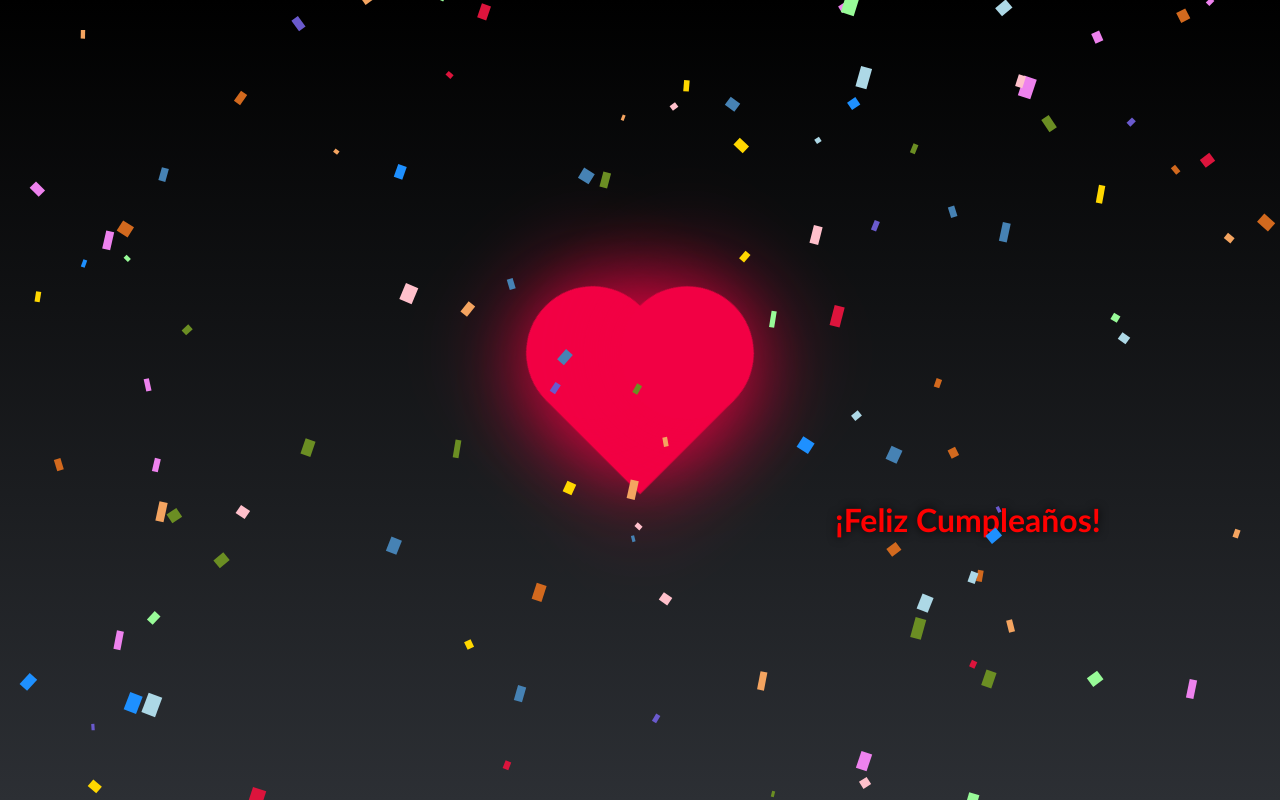
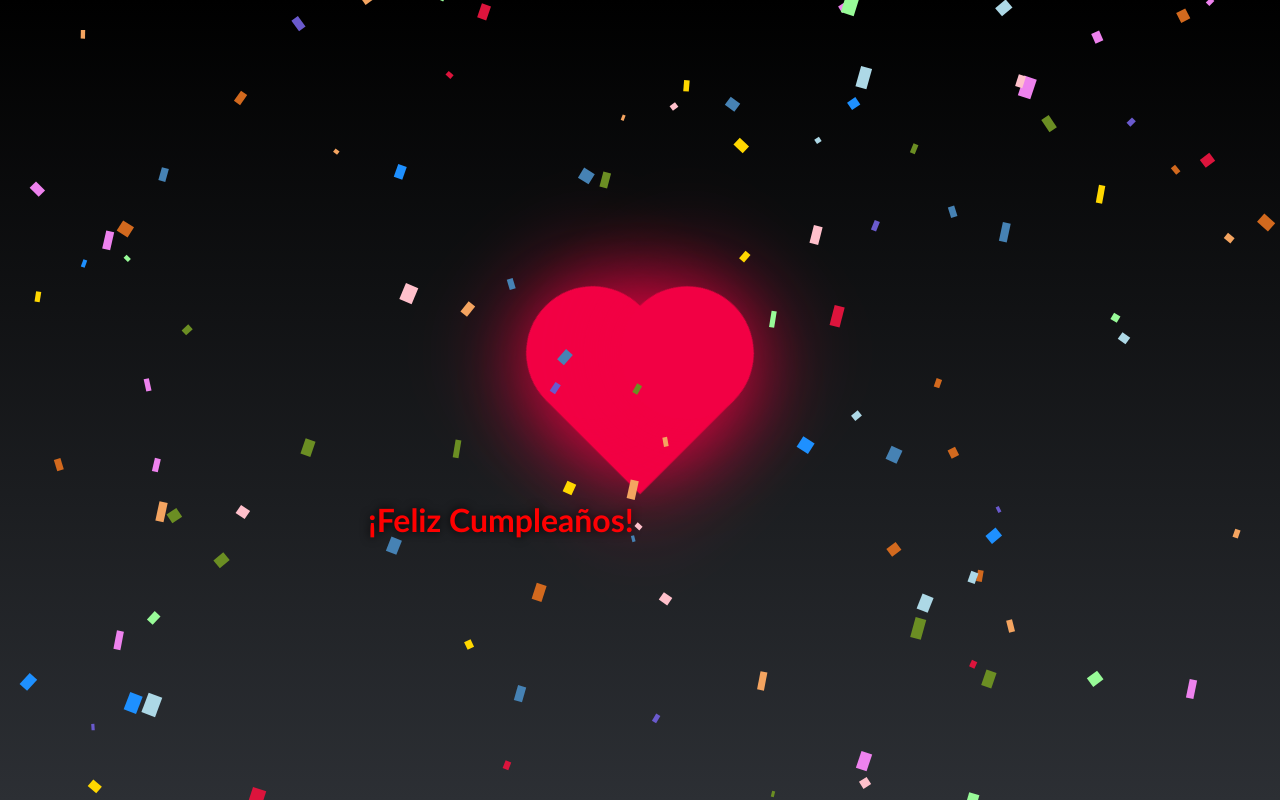
Before and after one commit to less18x/less18x.github.io, a plain HTML site: page index.html in a window 1280 px wide. Drawn offline with Linux system fonts and the light colour scheme.

Commit message:
Prueba 2

```diff
--- a/index.html
+++ b/index.html
@@ -19,7 +19,7 @@
             position: fixed;
             color: #f20050;
             bottom: 30vh;
-            left: 835px;
+            left: 23rem;
             text-shadow: 0 0 5px black;
             animation: text 1s linear infinite;
             font-family: 'Gill Sans', 'Gill Sans MT', Calibri, 'Trebuchet MS', sans-serif;
```
